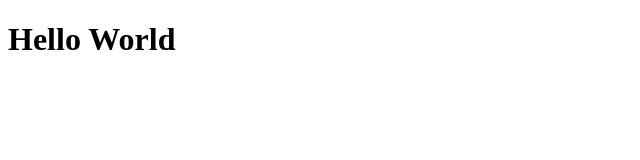
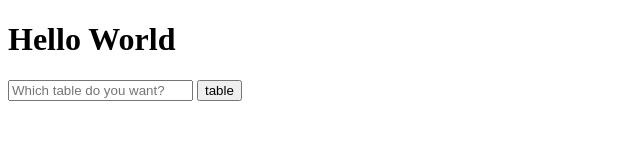
Before and after one commit to saifurrehmankakar930/JS-Loops-Clone, a plain HTML site: page index.html in a window 1280 px wide. Shown: the whole page, without its empty margins (0-640 px from the left). Drawn offline with Linux system fonts and the light colour scheme.

Commit message:
inital code

```diff
--- a/index.html
+++ b/index.html
@@ -7,6 +7,10 @@
 </head>
 <body>
     <h1>Hello World</h1>
+    <input type="number" id="numberInput" placeholder="Which table do you want?">
+    <button onclick="generateTable()">table</button>
+
+    <div id="result"></div>
     <script src="App.js"></script>
 </body>
 </html>
```
